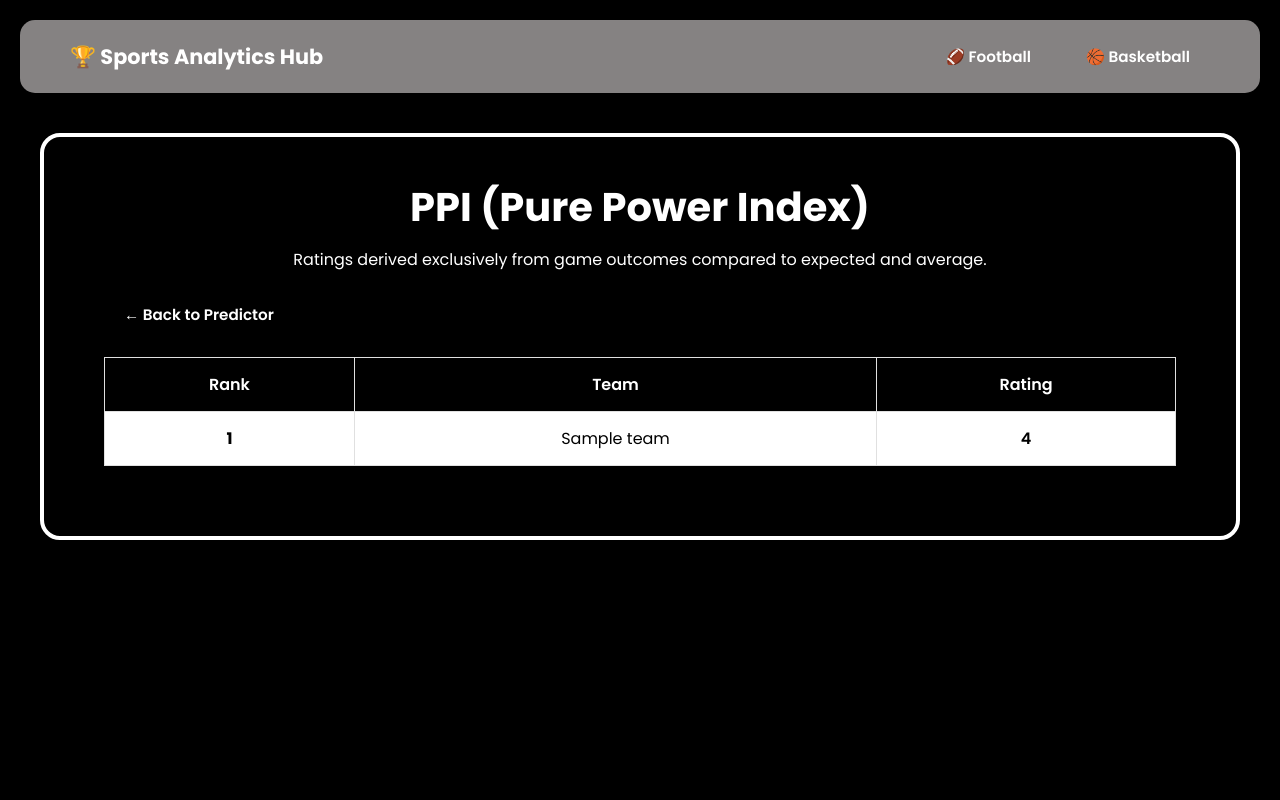
After one commit to bradyrpeterson/Combined-Sports-Analytics, a Flask app: template templates/rankings.html in a window 1280 px wide. The commit adds this page. Run offline with Flask 3, Linux system fonts and the light colour scheme; the template is opened without the code that fills it: most values are stand-ins (such as "Sample title", 1, 10 or a date in 2020); parts of the project's set-up code (start-up, migrations or seed data) failed here and were passed over.

Commit message:
Added rankings for both and updated styles

```diff
--- a/app.py
+++ b/app.py
@@ -1,7 +1,7 @@
 # app.py
 # Unified Flask app for Football and Basketball predictors
 
-from flask import Flask, render_template, request
+from flask import Flask, render_template, request, url_for
 import sys
 import json
 import os
@@ -184,17 +184,51 @@ def basketball():
         selected_conference=selected_conference
     )
 
+#Create flask route for football rankings
+@app.route("/football/rankings")
+def football_rankings():
+    if not FOOTBALL_AVAILABLE:
+        return "Football predictor not available", 404
 
+    # Access the FBS_rankings you already created in predictor.py
+    rankings_df = football_predictor.FBS_rankings.copy()
+    rankings_df['Rank'] = range(1, len(rankings_df) + 1)
+    rankings_df['rating'] = rankings_df['rating'].round(2)
+
+    return render_template(
+        "rankings.html",
+        sport="Football",
+        rankings=rankings_df,
+        back_url=url_for('football')
+    )
+
+#Create flask route for basketball rankings
+@app.route("/basketball/rankings")
+def basketball_rankings():
+    if not BASKETBALL_AVAILABLE:
+        return "Basketball predictor not available", 404
+
+    # Access the D1_rankings you already created in predictor.py
+    rankings_df = basketball_predictor.D1_rankings.copy()
+    rankings_df['Rank'] = range(1, len(rankings_df) + 1)
+    rankings_df['rating'] = rankings_df['rating'].round(2)
+
+    return render_template(
+        "rankings.html",
+        sport="Basketball",
+        rankings=rankings_df,
+        back_url=url_for('basketball')
+    )
 if __name__ == "__main__":
     print("=" * 80)
-    print("🏆 SPORTS ANALYTICS HUB")
+    print("SPORTS ANALYTICS HUB")
     print("=" * 80)
     print(f"Football Predictor: {'✓ Available' if FOOTBALL_AVAILABLE else '✗ Not Available'}")
     print(f"Basketball Predictor: {'✓ Available' if BASKETBALL_AVAILABLE else '✗ Not Available'}")
     print("=" * 80)
-    print("🌐 Starting server")
+    print("Starting server")
     print("=" * 80)
 
-    # Get port from environment variable (for deployment) or use 5000
+    #Get port from environment variable (for deployment) or use 5000
     port = int(os.environ.get("PORT", 5000))
     app.run(debug=False, host="0.0.0.0", port=port)
--- a/basketball/predictor.py
+++ b/basketball/predictor.py
@@ -107,6 +107,18 @@ ratings -= ratings.mean()
 # Sort ratings index for clean dropdown in Flask
 ratings = ratings.sort_index()
 
+
+# Create D1-only rankings
+D1_rankings = pd.DataFrame({
+    'team': ratings.index,
+    'rating': ratings.values
+})
+
+# Filter for only FBS teams
+D1_rankings = D1_rankings[D1_rankings['team'].isin(d1_teams)].reset_index(drop=True)
+
+# Sort by rating descending
+D1_rankings = D1_rankings.sort_values(by='rating', ascending=False).reset_index(drop=True)
 #Prediction function - EXACTLY LIKE FOOTBALL
 def predict_game(home, away):
     rating_diff = ratings[home] - ratings[away]
--- a/football/predictor.py
+++ b/football/predictor.py
@@ -100,7 +100,6 @@ ratings = coefs.drop("home_field")
 ratings -= ratings.mean()
 
 
-
 #Merge together both team stats and ratings
 ratings_df = pd.DataFrame({"team": ratings.index, "rating": ratings.values})
 merged = ratings_df.merge(stats_clean, on="team", how="left")
@@ -108,7 +107,17 @@ merged = ratings_df.merge(stats_clean, on="team", how="left")
 # In case I want to print the home field advantage calculation
 #print("Estimated home-field advantage (points):", round(home_field, 2))
 #In case I went to print the best teams strictly based on my powerindex
-#print(ratings.sort_values(ascending=False).head(5))
+# Create FBS-only rankings
+FBS_rankings = pd.DataFrame({
+    'team': ratings.index,
+    'rating': ratings.values
+})
+
+# Filter for only FBS teams
+FBS_rankings = FBS_rankings[FBS_rankings['team'].isin(fbs_teams)]
+
+# Sort by rating descending
+FBS_rankings = FBS_rankings.sort_values(by='rating', ascending=False).reset_index(drop=True)
 
 #Prediciton function
 def predict_game(home, away):
--- a/static/style.css
+++ b/static/style.css
@@ -10,7 +10,7 @@
 
 body {
   font-family: 'Poppins', sans-serif;
-  background: linear-gradient(135deg, #1a1a2e 0%, #0f3460 100%);
+  background: rgb(0,0,0);
   min-height: 100vh;
   padding: 20px;
 }
@@ -220,8 +220,7 @@ body {
    ============================================ */
 
 .sports-nav {
-  background: rgba(26, 26, 46, 0.95);
-  backdrop-filter: blur(10px);
+  background: rgba(195, 191, 191, 0.684);
   padding: 15px 0;
   margin-bottom: 40px;
   border-radius: 15px;
@@ -277,15 +276,18 @@ body {
 
 .container {
   margin: 20px auto;
-  background: rgba(255, 255, 255, 0.95);
+  background: rgb(0, 0, 0);
   padding: 40px 60px;
   border-radius: 20px;
+  border-style: solid;
+  border-width: 4px;
+  border-color: #ffffff;
   box-shadow: 0 10px 40px rgba(0, 0, 0, 0.3);
   max-width: 1200px;
 }
 
 .container h1 {
-  color: #1a1a2e;
+  color: #ffffff;
   margin-bottom: 10px;
   font-size: 2.5em;
   font-weight: 700;
@@ -293,13 +295,13 @@ body {
 }
 
 .container p {
-  color: #555;
+  color: #ffffff;
   margin-bottom: 30px;
   text-align: center;
 }
 
 .form-section {
-  background: #f8f9fa;
+  background: rgba(222, 218, 218, 0.684);
   padding: 25px;
   border-radius: 12px;
   margin-bottom: 20px;
@@ -437,14 +439,16 @@ button:hover {
 }
 
 .predictions-table th {
-  background: linear-gradient(135deg, #007bff 0%, #0056b3 100%);
+  background: #000000;
   color: white;
   font-weight: 600;
 }
 
-.predictions-table tr:nth-child(even) {
-  background-color: #f8f9fa;
+.predictions-table tr {
+  background-color: white;
+  color: black;
 }
+
 
 .predictions-table tr:hover {
   background-color: #e3f2fd;
--- a/templates/basketball.html
+++ b/templates/basketball.html
@@ -16,6 +16,7 @@
       <div class="nav-links">
         <a href="{{ url_for('football') }}" class="nav-link">🏈 Football</a>
         <a href="{{ url_for('basketball') }}" class="nav-link active">🏀 Basketball</a>
+        <a href="{{ url_for('basketball_rankings') }}" class="nav-link">📊 View Rankings</a>
       </div>
     </div>
   </nav>
--- a/templates/football.html
+++ b/templates/football.html
@@ -16,6 +16,7 @@
       <div class="nav-links">
         <a href="{{ url_for('football') }}" class="nav-link active">🏈 Football</a>
         <a href="{{ url_for('basketball') }}" class="nav-link">🏀 Basketball</a>
+        <a href="{{ url_for('football_rankings') }}" class="nav-link">📊 View Rankings</a>
       </div>
     </div>
   </nav>
--- /dev/null
+++ b/templates/rankings.html
@@ -0,0 +1,52 @@
+<!DOCTYPE html>
+<html lang="en">
+<head>
+  <meta charset="UTF-8">
+  <meta name="viewport" content="width=device-width, initial-scale=1.0">
+  <title>{{ sport }} Rankings</title>
+  <link rel="stylesheet" href="{{ url_for('static', filename='style.css') }}">
+  <link href="https://fonts.googleapis.com/css2?family=Poppins:wght@400;600;700&display=swap" rel="stylesheet">
+</head>
+
+<body>
+  <!-- Navigation Bar -->
+  <nav class="sports-nav">
+    <div class="nav-container">
+      <a href="{{ url_for('landing') }}" class="nav-logo">🏆 Sports Analytics Hub</a>
+      <div class="nav-links">
+        <a href="{{ url_for('football') }}" class="nav-link">🏈 Football</a>
+        <a href="{{ url_for('basketball') }}" class="nav-link">🏀 Basketball</a>
+      </div>
+    </div>
+  </nav>
+
+  <div class="container">
+    <h1> PPI (Pure Power Index)</h1>
+    <p>Ratings derived exclusively from game outcomes compared to expected and average.</p>
+    <a href="{{ back_url }}" class="nav-link">← Back to Predictor</a>
+
+    <div style="margin: 30px 0;">
+      <table class="predictions-table">
+        <thead>
+          <tr>
+            <th>Rank</th>
+            <th>Team</th>
+            <th>Rating</th>
+          </tr>
+        </thead>
+        <tbody>
+          {% for _, row in rankings.iterrows() %}
+          <tr>
+            <td style="text-align: center; font-weight: 700;">{{ row.Rank }}</td>
+            <td>{{ row.team }}</td>
+            <td style="font-weight: 600;">
+                {{ row.rating }}
+            </td>
+          </tr>
+          {% endfor %}
+        </tbody>
+      </table>
+    </div>
+  </div>
+</body>
+</html>
```
Also changed, not shown: other parts of static/style.css (+20 -20 lines).
